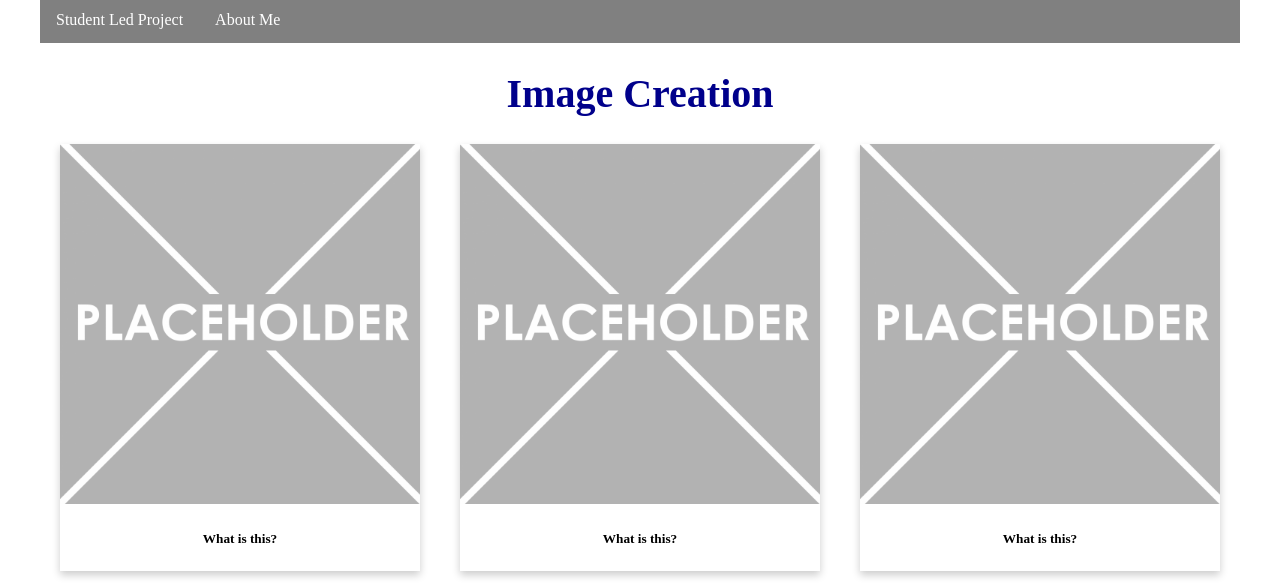
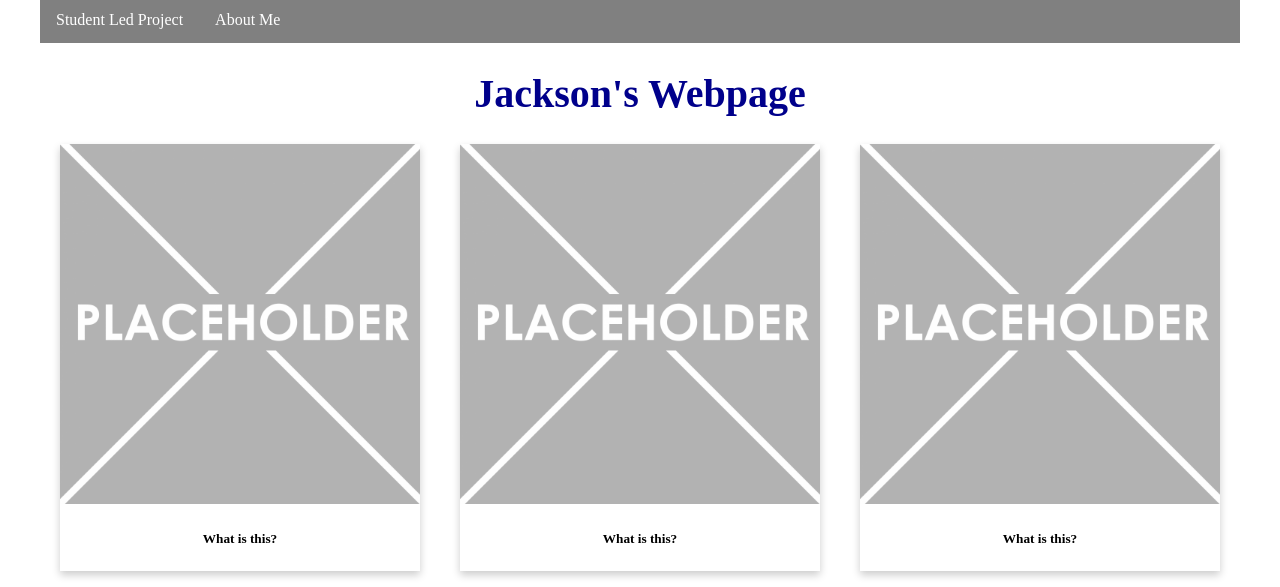
Before and after one commit to jacksoncrla/Jackson-Year-10-DT, a plain HTML site: page index.html in a window 1280 px wide. Shown: the part 211-798 px from the top of the page. Drawn offline with Linux system fonts and the light colour scheme.

Commit message:
Name change

```diff
--- a/index.html
+++ b/index.html
@@ -27,7 +27,7 @@
       </ul>
     </nav>
     <!-- page heading- add name here! -->
-    <h1>Image Creation</h1>
+    <h1>Jackson's Webpage</h1>
       <!-- This is the container for all the images you want to add- it's a flexbox so add as many as you want -->
       <div class='container'>
         <!-- item 1 starts here-->
```
